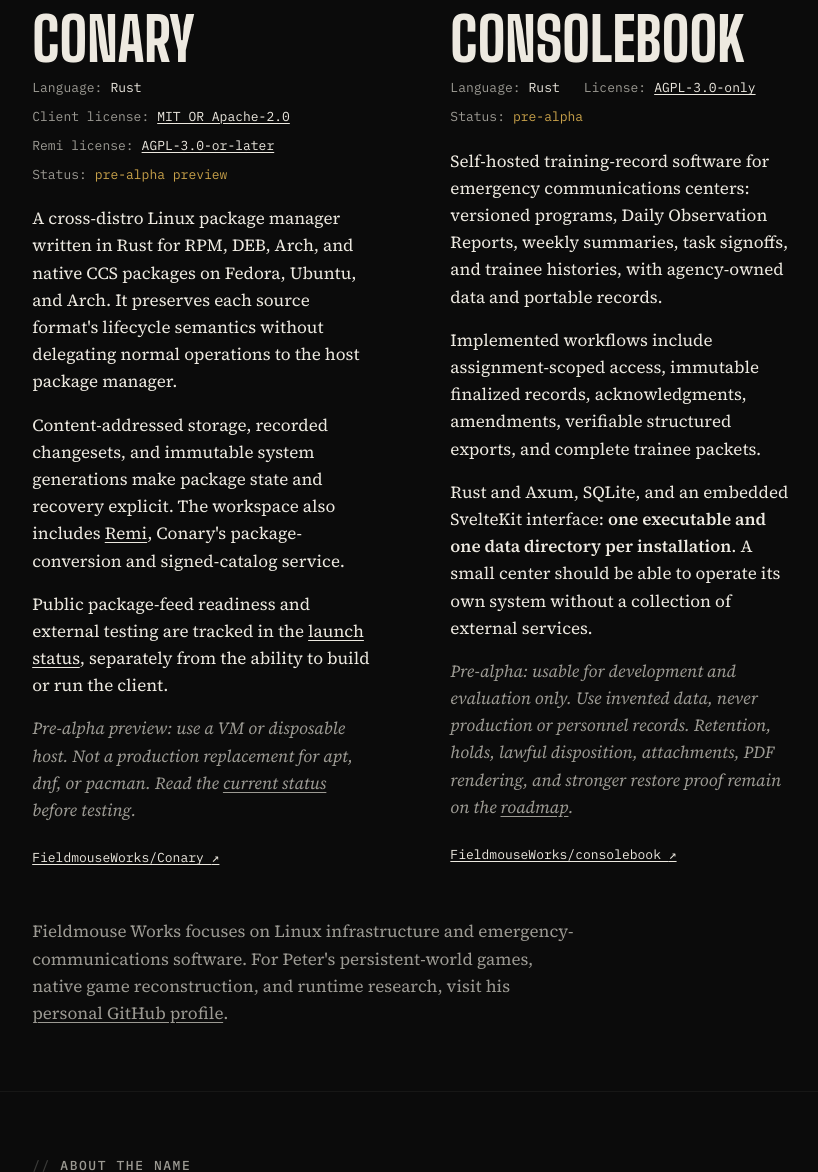
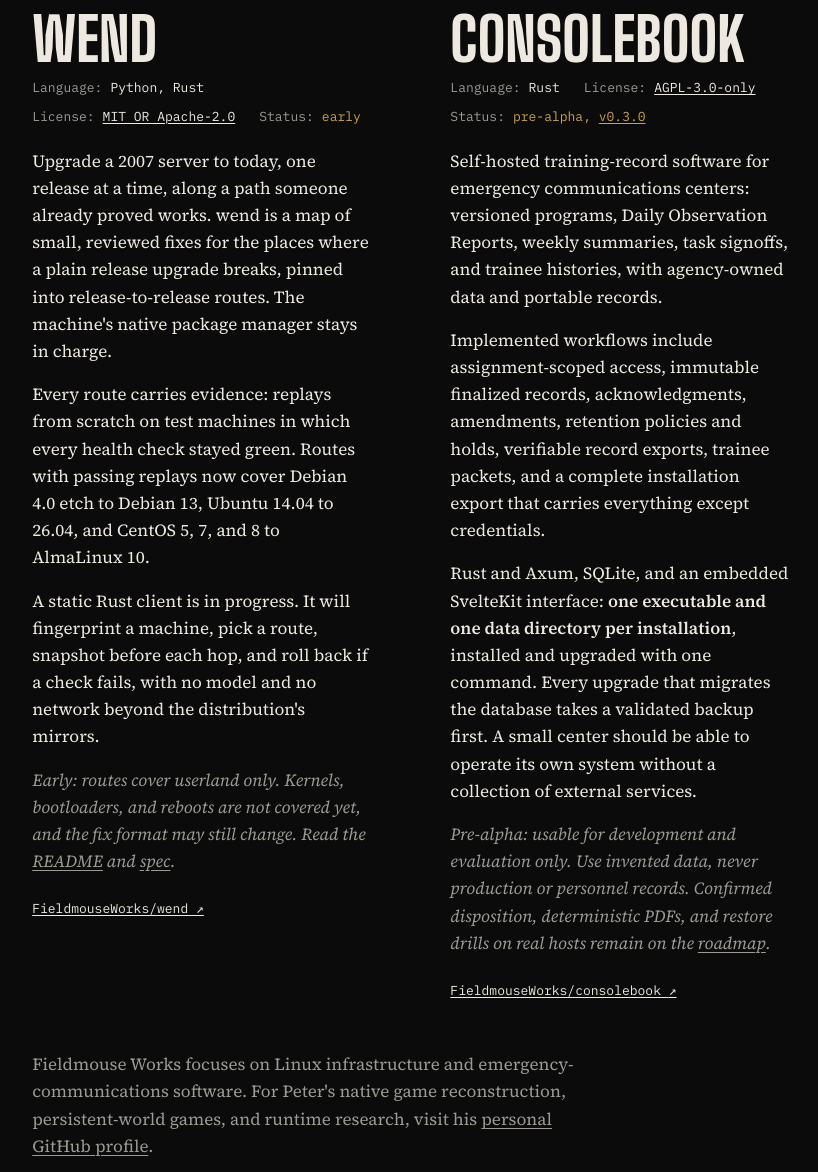
Before and after one commit to FieldmouseWorks/fieldmouseworks.github.io, a plain HTML site: page index.html in a window 1280 px wide. Shown: the part 1054-2226 px from the top of the page, without its empty margins (19-837 px from the left). Drawn offline with Linux system fonts and the light colour scheme.

Commit message:
docs: feature wend and Consolebook 0.3.0 on the website; drop Conary
Co-Authored-By: Claude Opus 5.5 <noreply@anthropic.com>

```diff
--- a/index.html
+++ b/index.html
@@ -4,9 +4,9 @@
 <meta charset="utf-8">
 <meta name="viewport" content="width=device-width, initial-scale=1">
 <title>Fieldmouse Works — Open tools for closed systems</title>
-<meta name="description" content="Fieldmouse Works builds open-source Linux package infrastructure and self-hosted software for emergency communications. Open tools for closed systems.">
+<meta name="description" content="Fieldmouse Works builds open-source upgrade paths for old Linux machines and self-hosted software for emergency communications. Open tools for closed systems.">
 <meta property="og:title" content="Fieldmouse Works">
-<meta property="og:description" content="Open-source Linux package infrastructure and self-hosted software for emergency communications. Open tools for closed systems.">
+<meta property="og:description" content="Open-source upgrade paths for old Linux machines and self-hosted software for emergency communications. Open tools for closed systems.">
 <meta property="og:image" content="https://fieldmouseworks.github.io/assets/og-image.png">
 <meta property="og:type" content="website">
 <meta name="theme-color" content="#0b0b0b">
@@ -61,38 +61,38 @@
 
     <article class="project">
       <header>
-        <h3><a href="https://github.com/FieldmouseWorks/Conary">Conary</a></h3>
+        <h3><a href="https://github.com/FieldmouseWorks/wend">wend</a></h3>
         <dl class="meta">
-          <div><dt>Language</dt><dd>Rust</dd></div>
-          <div><dt>Client license</dt><dd><a href="https://github.com/FieldmouseWorks/Conary#license">MIT OR Apache-2.0</a></dd></div>
-          <div><dt>Remi license</dt><dd><a href="https://github.com/FieldmouseWorks/Conary/blob/main/apps/remi/LICENSE">AGPL-3.0-or-later</a></dd></div>
-          <div><dt>Status</dt><dd class="status">pre-alpha preview</dd></div>
+          <div><dt>Language</dt><dd>Python, Rust</dd></div>
+          <div><dt>License</dt><dd><a href="https://github.com/FieldmouseWorks/wend#license">MIT OR Apache-2.0</a></dd></div>
+          <div><dt>Status</dt><dd class="status">early</dd></div>
         </dl>
       </header>
       <p>
-        A cross-distro Linux package manager written in Rust for RPM, DEB,
-        Arch, and native CCS packages on Fedora, Ubuntu, and Arch. It preserves
-        each source format's lifecycle semantics without delegating normal
-        operations to the host package manager.
+        Upgrade a 2007 server to today, one release at a time, along a path
+        someone already proved works. wend is a map of small, reviewed fixes
+        for the places where a plain release upgrade breaks, pinned into
+        release-to-release routes. The machine's native package manager stays
+        in charge.
       </p>
       <p>
-        Content-addressed storage, recorded changesets, and immutable system
-        generations make package state and recovery explicit. The workspace
-        also includes <a href="https://github.com/FieldmouseWorks/Conary#remi">Remi</a>,
-        Conary's package-conversion and signed-catalog service.
+        Every route carries evidence: replays from scratch on test machines in
+        which every health check stayed green. Routes with passing replays now
+        cover Debian 4.0 etch to Debian 13, Ubuntu 14.04 to 26.04, and
+        CentOS 5, 7, and 8 to AlmaLinux 10.
       </p>
       <p>
-        Public package-feed readiness and external testing are tracked in the
-        <a href="https://github.com/FieldmouseWorks/Conary/blob/main/docs/roadmaps/launch-status.json">launch status</a>,
-        separately from the ability to build or run the client.
+        A static Rust client is in progress. It will fingerprint a machine,
+        pick a route, snapshot before each hop, and roll back if a check fails,
+        with no model and no network beyond the distribution's mirrors.
       </p>
       <p class="caution">
-        Pre-alpha preview: use a VM or disposable host. Not a production
-        replacement for apt, dnf, or pacman. Read the
-        <a href="https://github.com/FieldmouseWorks/Conary#status">current status</a>
-        before testing.
+        Early: routes cover userland only. Kernels, bootloaders, and reboots
+        are not covered yet, and the fix format may still change. Read the
+        <a href="https://github.com/FieldmouseWorks/wend#readme">README</a>
+        and <a href="https://github.com/FieldmouseWorks/wend/blob/main/SPEC.md">spec</a>.
       </p>
-      <a class="repo-link" href="https://github.com/FieldmouseWorks/Conary">FieldmouseWorks/Conary <span aria-hidden="true">↗</span></a>
+      <a class="repo-link" href="https://github.com/FieldmouseWorks/wend">FieldmouseWorks/wend <span aria-hidden="true">↗</span></a>
     </article>
 
     <article class="project">
@@ -101,7 +101,7 @@
         <dl class="meta">
           <div><dt>Language</dt><dd>Rust</dd></div>
           <div><dt>License</dt><dd><a href="https://github.com/FieldmouseWorks/consolebook/blob/main/LICENSE">AGPL-3.0-only</a></dd></div>
-          <div><dt>Status</dt><dd class="status">pre-alpha</dd></div>
+          <div><dt>Status</dt><dd class="status">pre-alpha, <a href="https://github.com/FieldmouseWorks/consolebook/releases/latest">v0.3.0</a></dd></div>
         </dl>
       </header>
       <p>
@@ -112,20 +112,22 @@
       </p>
       <p>
         Implemented workflows include assignment-scoped access, immutable
-        finalized records, acknowledgments, amendments, verifiable structured
-        exports, and complete trainee packets.
+        finalized records, acknowledgments, amendments, retention policies and
+        holds, verifiable record exports, trainee packets, and a complete
+        installation export that carries everything except credentials.
       </p>
       <p>
         Rust and Axum, SQLite, and an embedded SvelteKit interface:
-        <strong>one executable and one data directory per installation</strong>.
-        A small center should be able to operate its own system without a
-        collection of external services.
+        <strong>one executable and one data directory per installation</strong>,
+        installed and upgraded with one command. Every upgrade that migrates
+        the database takes a validated backup first. A small center should be
+        able to operate its own system without a collection of external
+        services.
       </p>
       <p class="caution">
         Pre-alpha: usable for development and evaluation only. Use invented
-        data, never production or personnel records. Retention, holds, lawful
-        disposition, attachments, PDF rendering, and stronger restore proof
-        remain on the
+        data, never production or personnel records. Confirmed disposition,
+        deterministic PDFs, and restore drills on real hosts remain on the
         <a href="https://github.com/FieldmouseWorks/consolebook/blob/main/docs/roadmap.md">roadmap</a>.
       </p>
       <a class="repo-link" href="https://github.com/FieldmouseWorks/consolebook">FieldmouseWorks/consolebook <span aria-hidden="true">↗</span></a>
@@ -133,8 +135,8 @@
 
     <p class="supporting">
       Fieldmouse Works focuses on Linux infrastructure and
-      emergency-communications software. For Peter's persistent-world games,
-      native game reconstruction, and runtime research, visit his
+      emergency-communications software. For Peter's native game
+      reconstruction, persistent-world games, and runtime research, visit his
       <a href="https://github.com/TusanHomichi">personal GitHub profile</a>.
     </p>
   </section>
@@ -162,7 +164,6 @@
   </p>
   <p class="links">
     <a href="https://github.com/FieldmouseWorks">github.com/FieldmouseWorks</a>
-    <a href="https://conary.io">conary.io</a>
     <a href="mailto:peter@conary.io">peter@conary.io</a>
   </p>
   <p class="fine">Project documentation and contribution routes live in each repository.</p>
```
